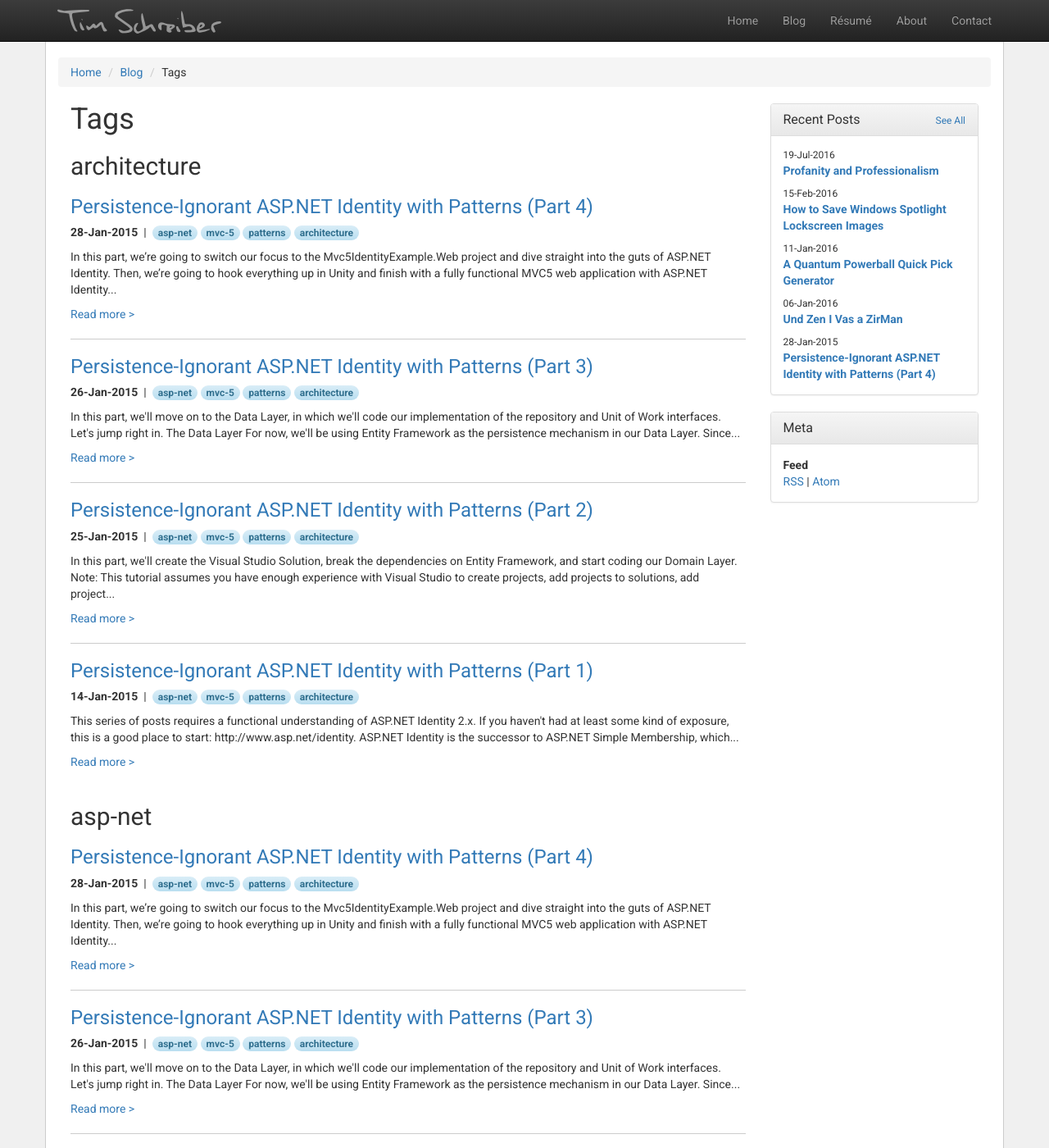
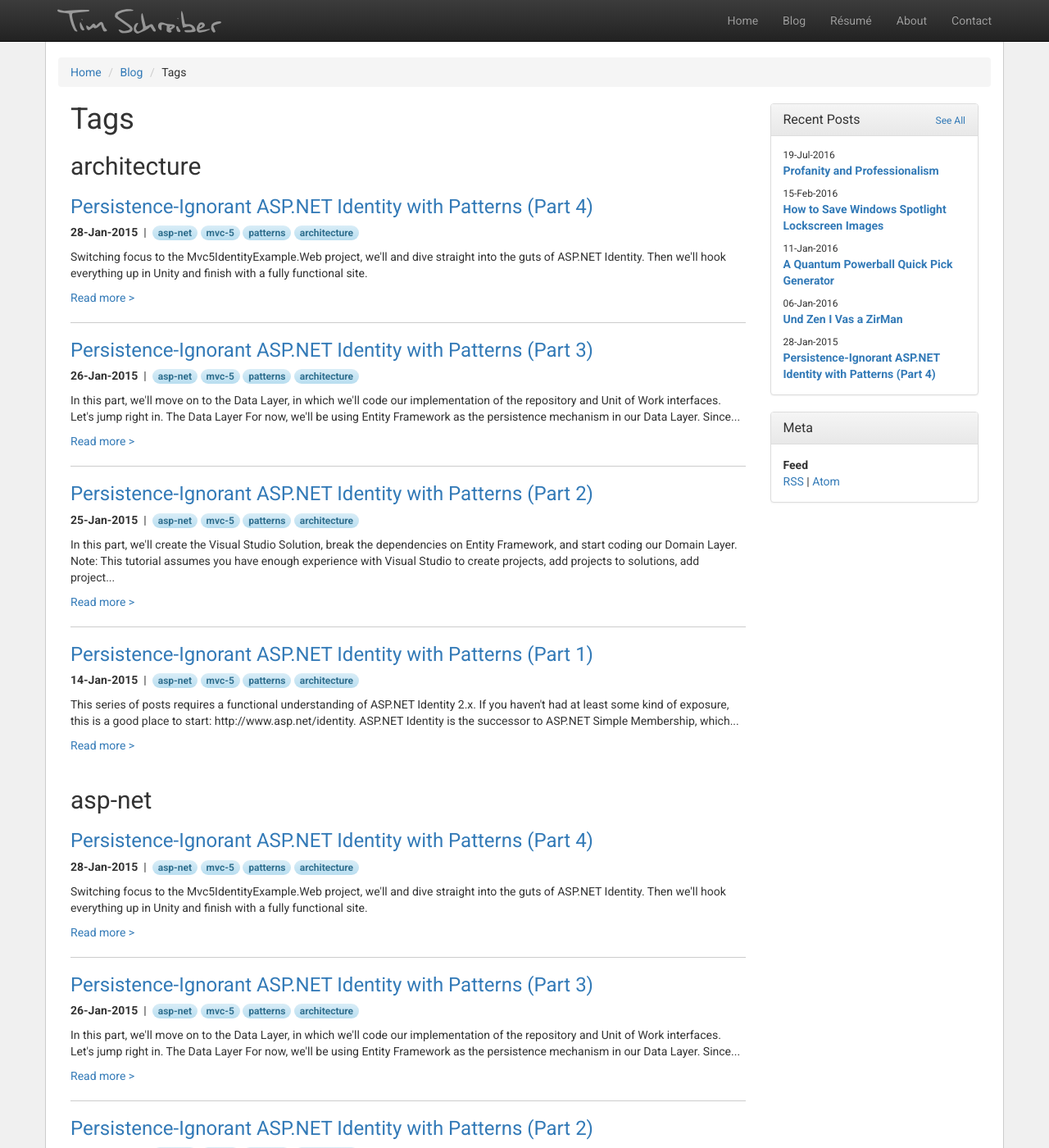
Before and after one commit to timschreiber/timschreiber.github.com, a Jekyll site: the page built from blog/tags/index.html, in a window 1280 px wide and 1400 px high. Shown: the whole window at 82% size. Built offline with Jekyll 4.4.1, drawn with Linux system fonts in a browser that asks for light colours; nearby versions of some CDN libraries; some of the changed text lies outside the part shown.

Commit message:
Update 2015-01-28-persistence-ignorant-asp-net-identity-with-patterns-part-4.md

```diff
--- a/_posts/2015-01-28-persistence-ignorant-asp-net-identity-with-patterns-part-4.md
+++ b/_posts/2015-01-28-persistence-ignorant-asp-net-identity-with-patterns-part-4.md
@@ -2,9 +2,11 @@
 title: "Persistence-Ignorant ASP.NET Identity with Patterns (Part 4)"
 canonical: "http://timschreiber.com/2015/01/28/persistence-ignorant-asp-net-identity-with-patterns-part-4/"
 date: 2015-01-28
-layout: post
+layout: post2
 comments: true
-description: "In this part, we’re going to switch our focus to the Mvc5IdentityExample.Web project and dive straight into the guts of ASP.NET Identity. Then, we’re going to hook everything up in Unity and finish with a fully functional MVC5 web application with ASP.NET Identity..."
+description: "Switching focus to the Mvc5IdentityExample.Web project, we'll and dive straight into the guts of ASP.NET Identity. Then we'll hook everything up in Unity and finish with a fully functional site."
+image: "persistence-ignorant-asp-net-identity-with-patterns.jpg"
+color: "#063352"
 tags:
 - asp-net
 - mvc-5
```
